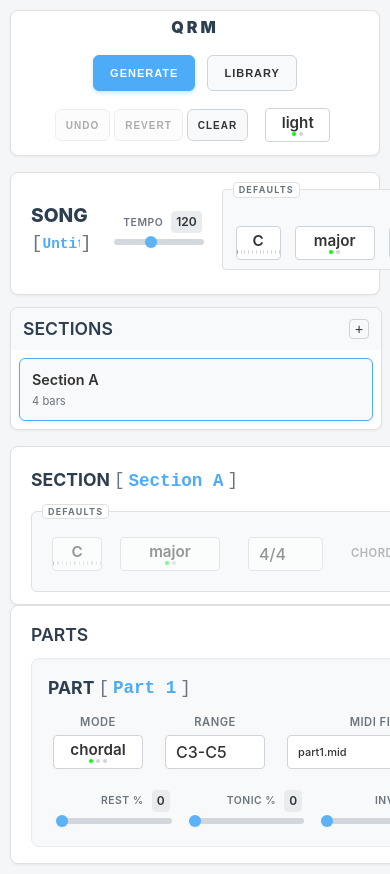
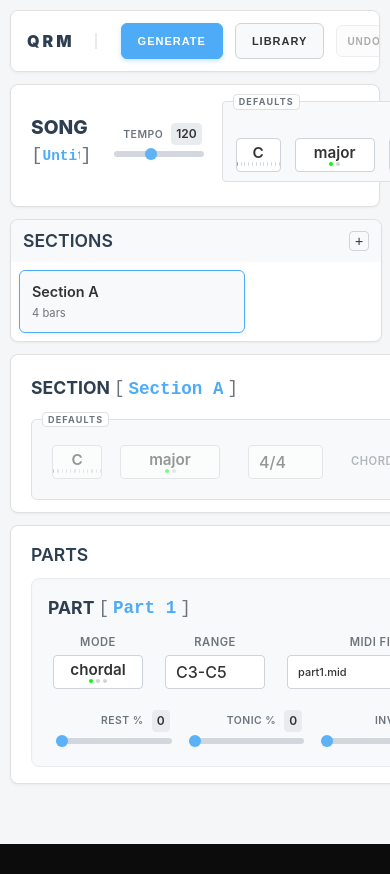
Before and after one commit to bso2001/qrm-ui, a Svelte app: page / in a window 390 px wide. Shown: the top 874 px of the page. After the commit the page ends 844 px from the top, so only its background shows below. Built offline with nearby package versions, Linux system fonts and the light colour scheme.

Commit message:
Keep header as a single non-wrapping row on mobile

```diff
--- a/src/App.svelte
+++ b/src/App.svelte
@@ -490,7 +490,7 @@
   .app-container {
     display: flex;
     flex-direction: column;
-    gap: 16px;
+    gap: 12px;
     width: 100%;
     max-width: 1200px;
   }
@@ -507,9 +507,9 @@
     border: 1px solid var(--border-main);
     width: 100%;
     box-sizing: border-box;
-    position: sticky;
-    top: 10px;
     z-index: 100;
+    flex-wrap: nowrap;
+    overflow-x: auto;
   }
 
   .logo {
@@ -521,6 +521,7 @@
     margin-right: 12px;
     padding-right: 20px;
     border-right: 2px solid var(--border-sub);
+    flex-shrink: 0;
   }
 
   .btn {
@@ -543,6 +544,7 @@
     justify-content: center;
     font-size: 11px;
     white-space: nowrap;
+    flex-shrink: 0;
   }
 
   .generate-btn {
@@ -567,6 +569,7 @@
     display: flex;
     gap: 4px;
     margin-left: auto;
+    flex-shrink: 0;
   }
 
   .undo-btn, .revert-btn, .clear-btn {
@@ -593,17 +596,11 @@
 
   .theme-picker {
     display: flex;
-    flex-direction: column;
     align-items: center;
-    gap: 2px;
+    margin-left: 12px;
+    flex-shrink: 0;
   }
 
-  .theme-label {
-    font-size: 9px;
-    color: var(--text-muted);
-    font-weight: bold;
-    text-transform: uppercase;
-  }
 
   .btn:hover {
     background: var(--bg-hover);
@@ -624,7 +621,7 @@
 
   .workspace {
     display: flex;
-    gap: 16px;
+    gap: 12px;
     align-items: flex-start;
   }
 
@@ -633,6 +630,7 @@
     display: flex;
     flex-direction: column;
     min-width: 0;
+    gap: 12px;
   }
 
   .parts-container {
@@ -654,12 +652,6 @@
   }
 
   @media (max-width: 800px) {
-    .header-sidebar {
-      flex-wrap: wrap;
-      justify-content: center;
-      position: static;
-    }
-
     .workspace {
       flex-direction: column;
     }
@@ -668,17 +660,14 @@
       width: 100% !important;
     }
 
-    .history-controls {
-      margin-left: 0;
+    :global(.sections-list) {
+      flex-direction: row !important;
+      flex-wrap: wrap !important;
     }
 
-    .logo {
-      border-right: none;
-      width: 100%;
-      text-align: center;
-      margin-right: 0;
-      padding-right: 0;
-      margin-bottom: 8px;
+    :global(.section-item) {
+      flex: 1 1 150px !important;
+      max-width: 200px !important;
     }
   }
 </style>
```
